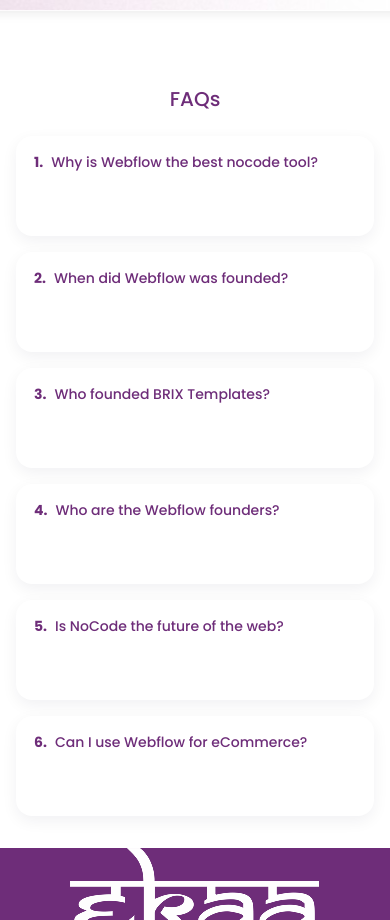
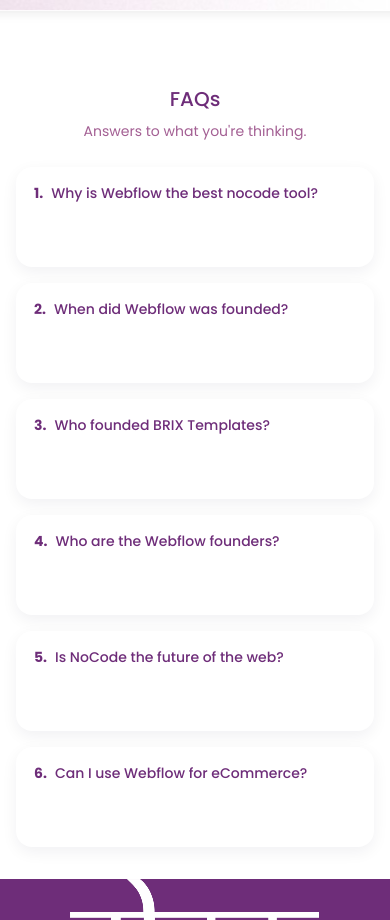
Before and after one commit to arman8808/ekka-frontend, a React (Vite) app: page /decode in a window 390 px wide. Shown: the part 4380-5300 px from the top of the page. Built offline with nearby package versions, Linux system fonts and the light colour scheme.

Commit message:
change the fqa

```diff
--- a/src/components/home/FAQ.jsx
+++ b/src/components/home/FAQ.jsx
@@ -163,15 +163,13 @@
             <h2 className="text-[20px] sm:text-[22px] md:text-[24px] lg:text-[24px] font-medium text-[#6E2D79] mb-2 sm:mb-3 lg:mb-4 leading-tight">
               FAQs
             </h2>
-            {/* <p className="text-[14px]  sm:text-[14px] md:text-[18px] lg:text-[18px] text-[#A35F93] mb-4 sm:mb-6 lg:mb-8 max-w-sm sm:max-w-md lg:max-w-lg mx-auto leading-relaxed">
+            <p className="text-[14px]  sm:text-[14px] md:text-[18px] lg:text-[18px] text-[#A35F93] mb-4 sm:mb-6 lg:mb-8 max-w-sm sm:max-w-md lg:max-w-lg mx-auto leading-relaxed">
               Answers to what you're thinking.
-            </p> */}
+            </p>
           </motion.div>
         </div>
 
-        {/* FAQ Container */}
         <div className="w-full max-w-6xl mx-auto">
-          {/* Mobile & Small Tablet Layout - Single Column */}
           <div className="block lg:hidden space-y-4 sm:space-y-5 md:space-y-6">
             {questions.map((faq, index) => (
               <FAQItem
@@ -183,9 +181,8 @@
             ))}
           </div>
 
-          {/* Large Screen Layout - Two Columns */}
-          <div className="hidden lg:grid lg:grid-cols-2 lg:gap-6 xl:gap-8 2xl:gap-10">
-            {/* Left Column */}
+          {/* <div className="hidden lg:grid lg:grid-cols-2 lg:gap-6 xl:gap-8 2xl:gap-10">
+
             <div className="space-y-5 lg:space-y-6 xl:space-y-7">
               {questions
                 .filter((_, index) => index % 2 === 0)
@@ -213,7 +210,6 @@
                 })}
             </div>
 
-            {/* Right Column */}
             <div className="space-y-5 lg:space-y-6 xl:space-y-7">
               {questions
                 .filter((_, index) => index % 2 !== 0)
@@ -240,7 +236,7 @@
                   );
                 })}
             </div>
-          </div>
+          </div> */}
         </div>
       </div>
     </section>
--- a/src/components/home/HeroSection.jsx
+++ b/src/components/home/HeroSection.jsx
@@ -21,7 +21,7 @@
           transition={{ duration: 1 }}
           className="text-[14px]  sm:text-[14px] md:text-[18px] lg:text-[18px] text-[#5C2166] max-w-3xl mb-10 w-full md:w-[796px] drop-shadow-md font-normal"
         >
-          Experience transformative training, workshops, and Healing pathways with EKAA.
+          Experience transformative training, workshops, and healing pathways with EKAA.
         </motion.p>
 
         <motion.div
```
